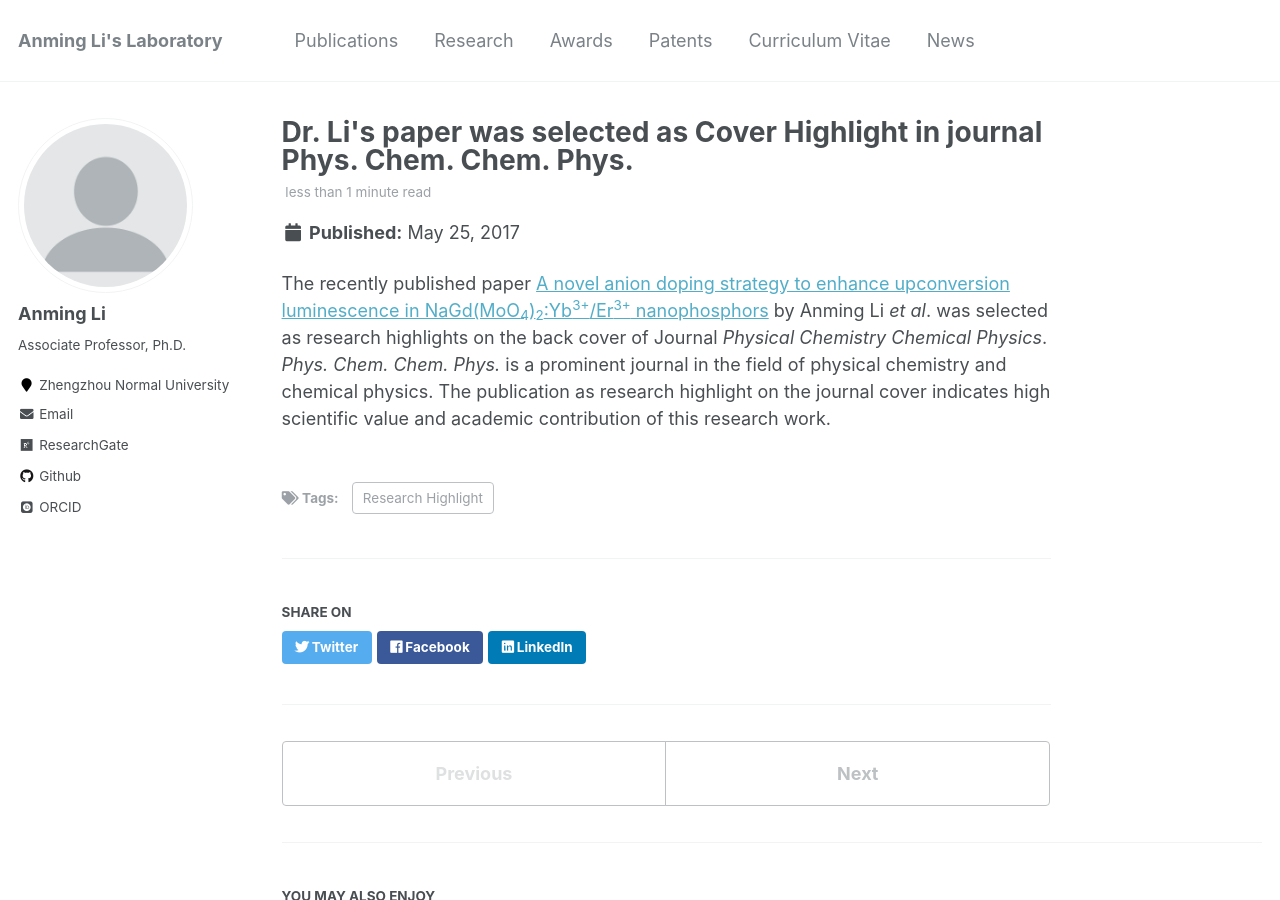
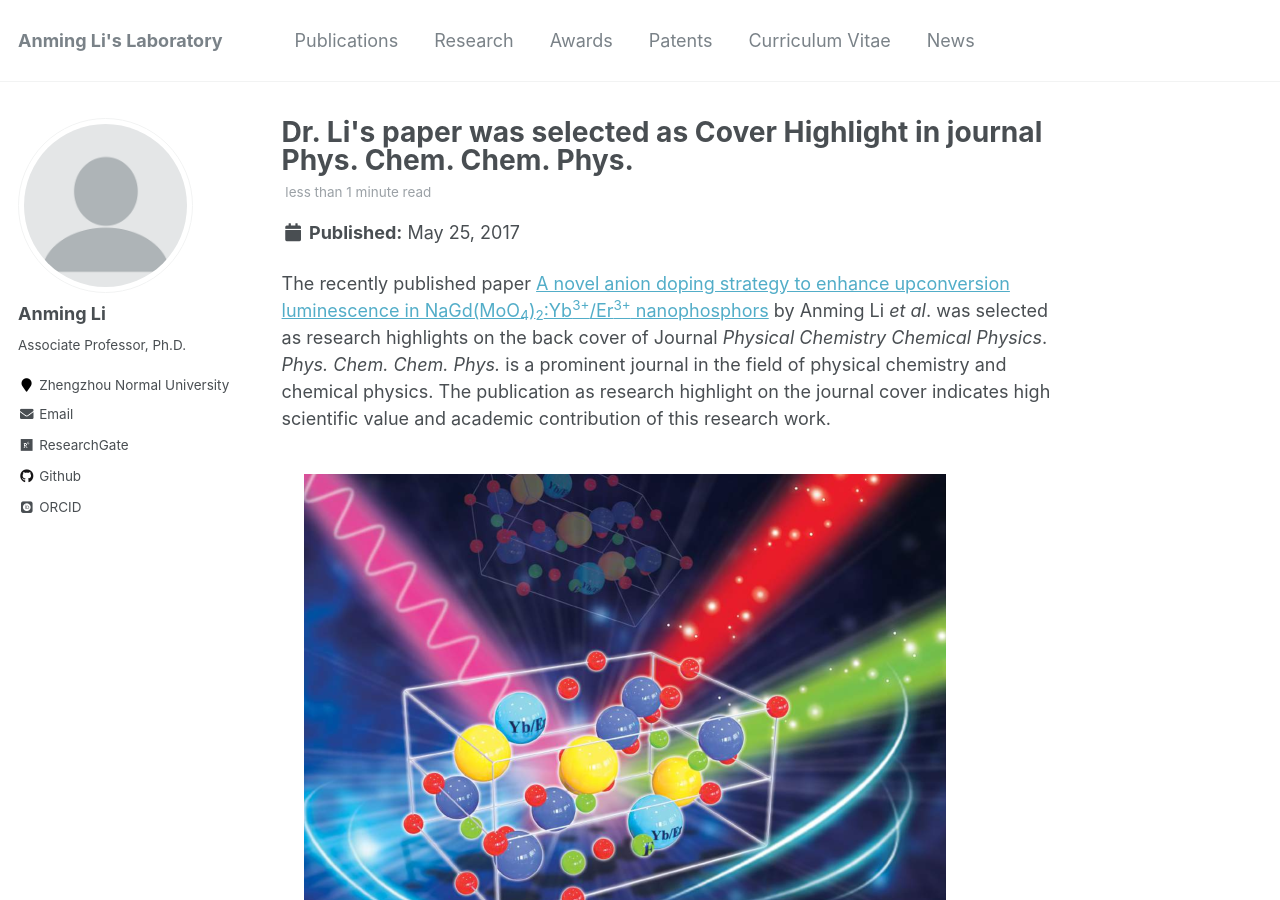
Before and after one commit to ucnclab/ucnclab.github.io, a Jekyll site: the page built from _posts/2017-05-25-blog-post-1.md, in a window 1280 px wide and 900 px high. Built offline with Jekyll 4.4.1, drawn with Linux system fonts in a browser that asks for light colours; some web fonts are replaced.

Commit message:
Add files via upload

```diff
--- a/_posts/2017-05-25-blog-post-1.md
+++ b/_posts/2017-05-25-blog-post-1.md
@@ -7,3 +7,5 @@ tags:
 ---
 
 The recently published paper [A novel anion doping strategy to enhance upconversion luminescence in NaGd(MoO<sub>4</sub>)<sub>2</sub>:Yb<sup>3+</sup>/Er<sup>3+</sup> nanophosphors](/publications/2017-05-25-paper12/) by Anming Li <i>et al</i>. was selected as research highlights on the back cover of Journal <i>Physical Chemistry Chemical Physics</i>. <i>Phys. Chem. Chem. Phys.</i> is a prominent journal in the field of physical chemistry and chemical physics. The publication as research highlight on the journal cover indicates high scientific value and academic contribution of this research work.
+
+![PCCP Cover Here](/images/pccpcover.png)
```
